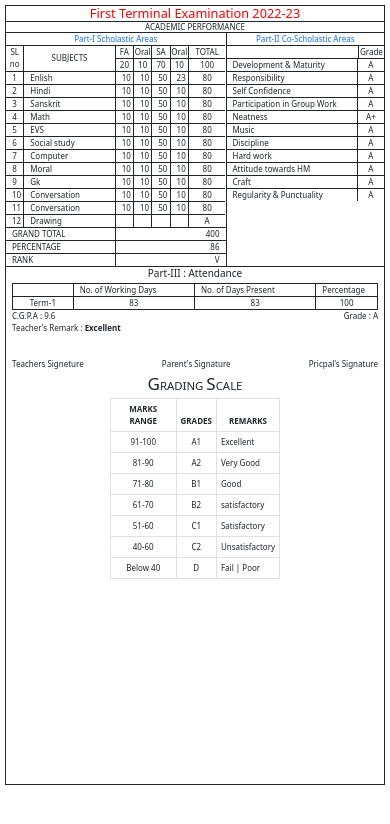
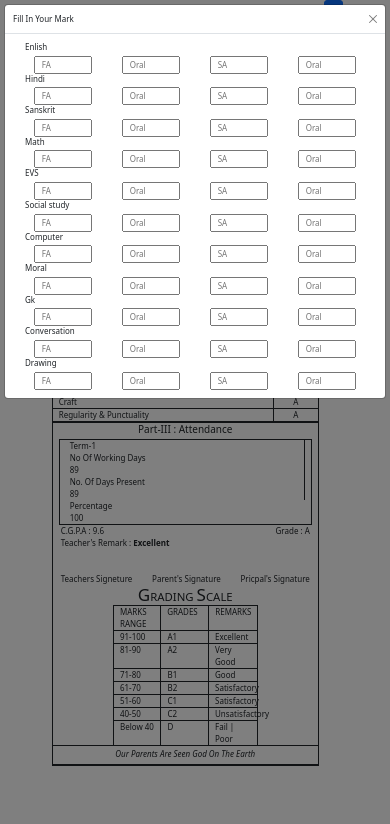
Before and after one commit to Jagamohan-81/INTassignment, a React (Vite) app: page / in a window 390 px wide. Shown: the top 824 px of the page. Built offline with nearby package versions, Linux system fonts and the light colour scheme.

Commit message:
added responsoivness

```diff
--- a/package.json
+++ b/package.json
@@ -11,6 +11,7 @@
   "dependencies": {
     "bootstrap": "^5.2.1",
     "react": "^18.2.0",
+    "react-bootstrap": "^2.5.0",
     "react-dom": "^18.2.0"
   },
   "devDependencies": {
--- a/src/App.css
+++ b/src/App.css
@@ -4,9 +4,9 @@
     justify-content: center;
 }.parent-div{
     margin:5px;
-    border: 1px solid black;
-    width:700px;
-    height:780px;
+    /* border: 1px solid red; */
+    /* width:700px;
+    height:780px; */
     /* text-align: center; */
 }
 .center{
@@ -25,6 +25,12 @@
     font-size: 150%;
 
   }
+  input{
+    width:100%
+  }
+/* *{
+    font-weight: bold;
+} */
 
 
 /*media query*/
@@ -35,17 +41,18 @@
         font-size: 3px;
 
     }
-    .part2main {
 
-    }
+
 
 }
 @media (min-width: 176px) {
     *{
         font-size: 5px;
     }
-    .part2main {
 
+    .main-div-sc-cosc{
+        display:flex;
+        flex-direction: column;
     }
 
 }
@@ -54,9 +61,8 @@
     *{
         font-size: 8px;
     }
-    .part2main {
 
-    }
+
 
 
 }
@@ -65,9 +71,13 @@
     *{
         font-size: 10px;
     }
-    .part2main {
 
+    .main-div-sc-cosc{
+        display:flex;
+        flex-direction: row;
     }
+
+
 
 }
 
@@ -75,9 +85,6 @@
 @media (min-width: 768px) {
     *{
         font-size: 13px;
-    }
-    .part2main {
-
     }
 
 }
@@ -88,9 +95,7 @@
     *{
         font-size: 15px;
     }
-    .part2main {
 
-    }
 
 }
 
@@ -100,8 +105,5 @@
     *{
         font-size: 17px;
     }
-    .part2main {
-
-    }
 
 }
--- a/src/App.jsx
+++ b/src/App.jsx
@@ -1,5 +1,8 @@
+import React, { useState } from "react";
 import "./App.css";
-import GradingSclae from "../src/components/GradingSclae"
+import GradingSclae from "../src/components/GradingSclae";
+import { Button, Modal } from "react-bootstrap";
+import GradeScale2 from "./components/GradeScale2";
 function App() {
   const data = [
     { sub: "Enlish", Fa: 10, O1: 10, Sa: 50, O2: 23, Total: 80 },
@@ -12,9 +15,32 @@ function App() {
     { sub: "Moral", Fa: 10, O1: 10, Sa: 50, O2: 10, Total: 80 },
     { sub: "Gk", Fa: 10, O1: 10, Sa: 50, O2: 10, Total: 80 },
     { sub: "Conversation", Fa: 10, O1: 10, Sa: 50, O2: 10, Total: 80 },
-    { sub: "Conversation", Fa: 10, O1: 10, Sa: 50, O2: 10, Total: 80 },
+
     { sub: "Drawing", Fa: "", O1: "", Sa: null, O2: null, Total: "A" },
   ];
+  // const [marks, setMarks] = useState({
+  //   English: {},
+  //   Hin: {},
+  //   San: {},
+  //   Mat: {},
+  //   Evs: {},
+  //   Soc: {},
+  //   Com: {},
+  //   Mor: {},
+  //   Gk: {},
+  //   Con: {},
+  //   Draw: {},
+  // });
+  const [English,setEnglish]=useState({FA:"",SA:"",O1:"",O2:""})
+  const handleChange = (e) => {
+    const {id,value}=e.target //id-->name here
+    if(e.target.id=="English"){
+      setEnglish(
+        {...English,[id]:'2'}
+      )
+    }
+    console.log(English,id,value)
+  };
   const grade = [
     { key: "Development & Maturity", val: "A" },
     { key: "Responsibility", val: "A" },
@@ -28,19 +54,28 @@ function App() {
     { key: "Craft", val: "A" },
     { key: "Regularity & Punctuality", val: "A" },
   ];
+  const [popup, setPopup] = useState(true);
+  const handleModal = () => {
+    if (popup) {
+      setPopup(false);
+    } else {
+      setPopup(true);
+    }
+  };
+
   return (
     <>
-      <div className=" parent-div border border-dark p-0">
-        <h3 className="text-center red border-bottom border-dark m-0">
+      <div className=" parent-div border-top border-bottom  border-end border-start border-dark p-0">
+        <h3 className="text-center  p1  red border-bottom border-dark m-0">
           First Terminal Examination 2022-23
         </h3>
-        <h6 className="text-center border-bottom border-dark m-0">
+        <h6 className="text-center p1  border-bottom border-dark m-0">
           ACADEMIC PERFORMANCE
         </h6>
 
         <div className="aca-div container">
-          <div className="row border-dark border-bottom">
-            <div className=" part-1 col-7 border-end border-dark">
+          <div className="row border-dark main-div-sc-cosc border-bottom">
+            <div className=" part-1 col-lg-7 col-sm-12 border-end border-dark">
               <div className=" text-center text-center text-primary font-weight-bold ">
                 Part-I Scholastic Areas
               </div>
@@ -92,24 +127,24 @@ function App() {
                         {i + 1}
                       </div>
                       <div
-                        className="col-5 border-top border-end border-dark"
+                        className="col-5 border-top border-end border-dark d-flex justify-content-left"
                         style={{ textAlign: "left" }}
                       >
                         {elem.sub}
                       </div>
-                      <div className="col-1 border-top border-end border-dark">
+                      <div className="col-1 border-top border-end border-dark d-flex justify-content-center">
                         {elem.Fa}
                       </div>
-                      <div className="col-1 border-top border-end border-dark">
+                      <div className="col-1 border-top border-end border-dark d-flex justify-content-center">
                         {elem.O1}
                       </div>
-                      <div className="col-1 border-top border-end border-dark">
+                      <div className="col-1 border-top border-end border-dark d-flex justify-content-center">
                         {elem.Sa}
                       </div>
-                      <div className="col-1 border-top border-end border-dark">
+                      <div className="col-1 border-top border-end border-dark d-flex justify-content-center">
                         {elem.O2}
                       </div>
-                      <div className="col-2 border-top border-dark">
+                      <div className="col-2 border-top border-dark d-flex justify-content-center">
                         {elem.Total}
                       </div>
                     </div>
@@ -138,14 +173,14 @@ function App() {
             </div>
 
             {/* part2 start */}
-            <div className="container part2main col-5">
+            <div className="container part2main col-lg-5 col-sm-12">
               <div className="d-flex justify-content-center align-items-centertext-center text-primary font-weight-bold row border-bottom border-dark">
                 Part-II Co-Scholastic Areas
               </div>
 
-              <div className="d-flex justify-content-end align-items-center row">
+              <div className="d-flex justify-content-end align-items-center row border-bottom border-dark">
                 <div
-                  className=" col-2 border-start border-dark d-flex justify-content-center align-items-center text-center"
+                  className=" col-lg-2 border-start border-dark d-flex justify-content-center  text-center"
                   // style={{ height: "50px" }}
                 >
                   Grade
@@ -154,15 +189,18 @@ function App() {
               {grade.map((elem) => {
                 return (
                   <>
-                    <div className="d-flex justify-content-end align-items-center row" style={{height:"auto"}}>
+                    <div
+                      className="d-flex justify-content-end align-items-center row border-bottom border-dark"
+                      style={{ height: "auto" }}
+                    >
                       <div
-                        className="col-10 border-dark border-top border-end"
+                        className="col-10 border-dark border-end col-sx-9"
                         // style={{ height: "34px" }}
                       >
                         {elem.key}
                       </div>
                       <div
-                        className=" col-2 text-center border-dark border-top"
+                        className=" col-2 text-center border-dark  col-sx-3"
                         // style={{ height: "34px" }}
                       >
                         {elem.val}
@@ -171,49 +209,136 @@ function App() {
                   </>
                 );
               })}
-
             </div>
           </div>
         </div>
 
         {/* part3 start */}
 
-        <div className="container   part3">
-
+        <div className="container m-0  part3">
           <h5 className="text-center">Part-III : Attendance </h5>
-          <div className="m-2 m-auto border-dark border container">
-            <div className="row ">
-              <div className="col-2  border-end border-dark"></div>
-              <div className="col-4  border-end border-dark">No. of Working Days</div>
-              <div className="col-4  border-end border-dark">No. of Days Present</div>
-              <div className="col-2 ">Percentage</div>
+          <div className=" m-auto border-dark row border container d-flex justify-content-center ">
+            <div className="col-lg-2 col-sm-6 border-end border-dark">
+              <div className="row"></div>
+              <div className="row d-flex justify-lg-content-center ps-2">
+                Term-1
+              </div>
             </div>
-            <div className="row ">
-            <div className="col-2  border-dark border-top border-end text-center">Term-1</div>
-              <div className="col-4  border-dark border-top border-end text-center">83</div>
-              <div className="col-4 border-dark border-top border-end text-center">83</div>
-              <div className="col-2 border-dark border-top text-center">100</div>
+            <div className="col-lg-4  col-sm-6 border-end border-dark ">
+              <div className="row d-flex justify-content-lg-center ps-2">
+                No Of Working Days
+              </div>
+              <div className="row d-flex justify-content-lg-center ps-2">
+                89
+              </div>
             </div>
-
+            <div className="col-lg-4  col-sm-6 border-end border-dark">
+              <div className="row d-flex justify-content-lg-center ps-2">
+                No. Of Days Present
+              </div>
+              <div className="row d-flex justify-content-lg-center ps-2">
+                89
+              </div>
+            </div>
+            <div className="col-lg-2  col-sm-6 ">
+              <div className="row d-flex justify-content-lg-center ps-2">
+                Percentage
+              </div>
+              <div className="row d-flex justify-content-lg-center ps-2">
+                100
+              </div>
+            </div>
           </div>
-          <div className="d-flex justify-content-between">
+          <div className="d-flex justify-content-between ps-1 pe-1">
             <div>C.G.P.A : {9.6}</div>
             <div>Grade : {"A"}</div>
           </div>
-          <div className="remark mb-5">
+          <div className="remark mb-5 ps-1 pe-1">
             Teacher's Remark : <span className="fw-bold"> {"Excellent"}</span>
           </div>
-          <div className="d-flex justify-content-between">
+          <div className="d-flex justify-content-between ps-1 pe-1">
             <div>Teachers Signeture</div>
             <div>Parent's Signature</div>
             <div>Pricpal's Signature</div>
           </div>
+          <div className="row part4 p-0 m-0 ">
+            <h4 className=" text-center part4 f-cap m-0 p-0">
+              GRADING <span style={{ fontSize: "150%" }}>S</span>CALE
+            </h4>
+          </div>
         </div>
-        <h4 className="text-center f-cap m-2">GRADING <span style={{fontSize:"150%"}}>S</span>CALE</h4>
-        <div className="row m-auto" style={{width:"45%"}}>
-        <GradingSclae />
+
+        <div className="row border-end border-start border-dark p-0 m-0  ">
+          {/* <GradingSclae  /> */}
+        </div>
+        <div className=" col-6 m-auto">
+          <GradeScale2 />
+        </div>
+        <div className="row text-center justify-center d-flex part4 border-bottom border-top border-dark   p-0 m-0 ">
+          <h4 className="part4">
+            <i> Our Parents Are Seen God On The Earth</i>
+          </h4>
+        </div>
+        <div
+          className="row m-0 p-0 flex-row d-flex justify-content-between"
+          style={{}}
+        >
+          <Modal show={popup} onHide={handleModal}>
+            <Modal.Header closeButton>Fill In Your Mark</Modal.Header>
+
+            <Modal.Body>
+              <div className="container">
+                {data.map((elem,i) => {
+                  return (
+                    <>
+                      <div className="row m-auto d-flex justify-content-around">
+                        <h6>{elem.sub}</h6>
+                        <input
+                          className="col-2 "
+                          placeholder="FA"
+                          type="text"
+                          pattern="\d*"
+                          maxlength="2"
+                          name={elem.sub}
+
+
+                          id="FA"
+                          onChange={(e)=>{handleChange(e)}}
+
+
+                        />
+                        <input
+                          type="number"
+                          className="col-2 "
+                          placeholder="Oral"
+                        />
+                        <input
+                          type="number"
+                          className="col-2 "
+                          placeholder="SA"
+                        />
+                        <input
+                          type="number"
+                          className="col-2 "
+                          placeholder="Oral"
+                        />
+                      </div>
+                    </>
+                  );
+                })}
+              </div>
+            </Modal.Body>
+          </Modal>
         </div>
       </div>
+      <Button
+        type="button"
+        class="btn btn-success p-2 "
+        style={{ width: "5%", height: "1%" }}
+        onClick={handleModal}
+      >
+        ADD
+      </Button>
     </>
   );
 }
--- /dev/null
+++ b/src/components/GradeScale2.jsx
@@ -0,0 +1,37 @@
+import React from "react";
+
+function GradeScale2() {
+  const grade = [
+    { m: "91-100", g: "A1", r: "Excellent" },
+    { m: "81-90", g: "A2", r: "Very Good" },
+    { m: "71-80", g: "B1", r: "Good" },
+    { m: "61-70", g: "B2", r: "Satisfactory" },
+    { m: "51-60", g: "C1", r: "Satisfactory" },
+    { m: "40-50", g: "C2", r: "Unsatisfactory" },
+    { m: "Below 40", g: "D", r: "Fail | Poor" },
+  ];
+  return (
+    <>
+      <div className="main-gradescale ">
+        <div className="row border-top g-outer border-dark" style={{ fontSize: "6px" }}>
+          <div className="col-4 border-dark border-end border-start">MARKS RANGE</div>
+          <div className="col-4 border-dark border-end">GRADES</div>
+          <div className="col-4 border-dark border-end">REMARKS</div>
+        </div>
+        {grade.map((e,i) => {
+          return (
+            <>
+              <div className=" g-inner row grade-text border-dark border-top border-start border-end" style={{ fontSize: "6px" }} key={i}>
+                <div className="col-4 border-dark border-end ">{e.m}</div>
+                <div className="col-4 border-dark border-end ">{e.g}</div>
+                <div className="col-4">{e.r}</div>
+              </div>
+            </>
+          );
+        })}
+      </div>
+    </>
+  );
+}
+
+export default GradeScale2;
--- a/src/components/GradingSclae.jsx
+++ b/src/components/GradingSclae.jsx
@@ -3,7 +3,7 @@ import React from "react";
 function GradingSclae() {
   return (
     <>
-      <table class="table  table-bordered" style={{fontSize:"8px"}} >
+      <table class="table m-auto  border-dark border table-bordered" style={{fontSize:"8px",width:"30%"}} >
         <thead className="text-center">
           <tr>
             <th scope="col">MARKS RANGE</th>
```
Also changed, not shown: src/components/Modal.jsx (added, +55 -0 lines), 1 other file (tests, documents, lock files or other folders).
